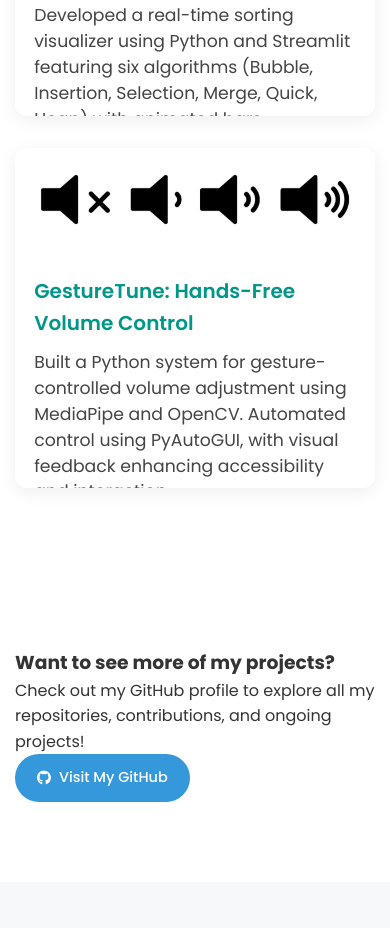
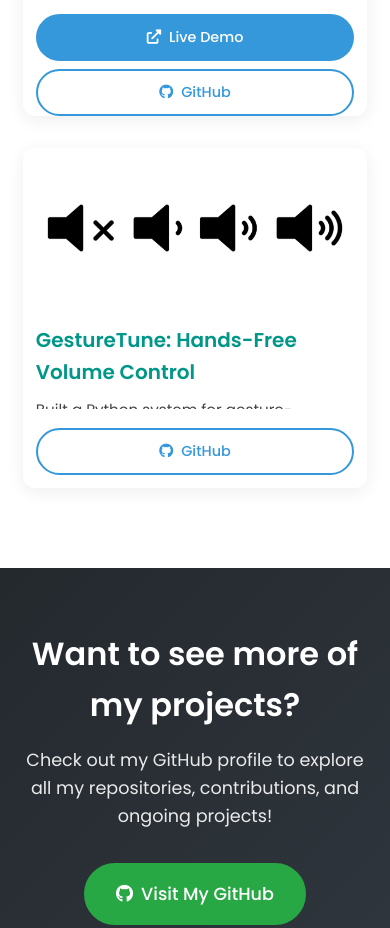
Before and after one commit to hardiksharma0511/Portfolio, a plain HTML site: page index.html in a window 390 px wide. Shown: the part 7165-8093 px from the top of the page. Drawn offline with nearby package versions, Linux system fonts and the light colour scheme.

Commit message:
Update styles.css

```diff
--- a/styles.css
+++ b/styles.css
@@ -660,6 +660,48 @@ section {
     }
 }
 
+/* GitHub Section */
+.github-section {
+    background: linear-gradient(135deg, #24292e 0%, #2f363d 100%);
+    color: white;
+    text-align: center;
+    padding: 60px 0;
+}
+
+.github-content {
+    max-width: 600px;
+    margin: 0 auto;
+}
+
+.github-content h3 {
+    font-size: 2rem;
+    font-weight: 600;
+    margin-bottom: 1rem;
+    color: white;
+}
+
+.github-content p {
+    font-size: 1.1rem;
+    margin-bottom: 2rem;
+    line-height: 1.6;
+    opacity: 0.9;
+}
+
+.github-content .btn {
+    font-size: 1.1rem;
+    padding: 15px 30px;
+    background: #28a745;
+    border-color: #28a745;
+    transition: all 0.3s ease;
+}
+
+.github-content .btn:hover {
+    background: #218838;
+    border-color: #218838;
+    transform: translateY(-2px);
+    box-shadow: 0 5px 15px rgba(40, 167, 69, 0.4);
+}
+
 /* Projects Section */
 .projects-cards-grid {
     display: flex;
@@ -702,6 +744,7 @@ section {
     flex-direction: column;
     align-items: flex-start;
     flex: 1;
+    min-height: 200px;
 }
 
 .project-card-title {
@@ -716,12 +759,36 @@ section {
     font-size: 1.08rem;
     margin-bottom: 1.2rem;
     line-height: 1.5;
+    flex: 1;
+    overflow-y: auto;
+    max-height: 120px;
+    padding-right: 5px;
+}
+
+.project-card-desc::-webkit-scrollbar {
+    width: 4px;
+}
+
+.project-card-desc::-webkit-scrollbar-track {
+    background: #f1f1f1;
+    border-radius: 2px;
+}
+
+.project-card-desc::-webkit-scrollbar-thumb {
+    background: #c1c1c1;
+    border-radius: 2px;
+}
+
+.project-card-desc::-webkit-scrollbar-thumb:hover {
+    background: #a8a8a8;
 }
 
 .project-card-links {
     display: flex;
-    gap: 1rem;
+    gap: 0.5rem;
     margin-top: auto;
+    flex-wrap: wrap;
+    width: 100%;
 }
 
 /* Certifications Section */
@@ -999,6 +1066,33 @@ section {
         align-items: center;
     }
 
+    .project-card-modern {
+        min-width: 280px;
+        max-width: 100%;
+        margin: 0 1rem;
+    }
+
+    .project-card-body {
+        min-height: 180px;
+        padding: 1.2rem 1rem 1rem 1rem;
+    }
+
+    .project-card-desc {
+        max-height: 100px;
+        font-size: 1rem;
+    }
+
+    .project-card-links {
+        gap: 0.3rem;
+        justify-content: center;
+    }
+
+    .project-card-links .btn {
+        padding: 8px 16px;
+        font-size: 0.9rem;
+        min-width: 80px;
+    }
+
     .certifications-cards-grid {
         flex-direction: column;
         gap: 2rem;
@@ -1034,6 +1128,33 @@ section {
 
     .project-card-img {
         height: 160px;
+    }
+
+    .project-card-modern {
+        min-width: 250px;
+        margin: 0 0.5rem;
+    }
+
+    .project-card-body {
+        min-height: 160px;
+        padding: 1rem 0.8rem 0.8rem 0.8rem;
+    }
+
+    .project-card-desc {
+        max-height: 80px;
+        font-size: 0.95rem;
+    }
+
+    .project-card-links {
+        flex-direction: column;
+        gap: 0.5rem;
+        align-items: center;
+    }
+
+    .project-card-links .btn {
+        width: 100%;
+        justify-content: center;
+        padding: 10px 16px;
     }
 
     .education-card {
```
